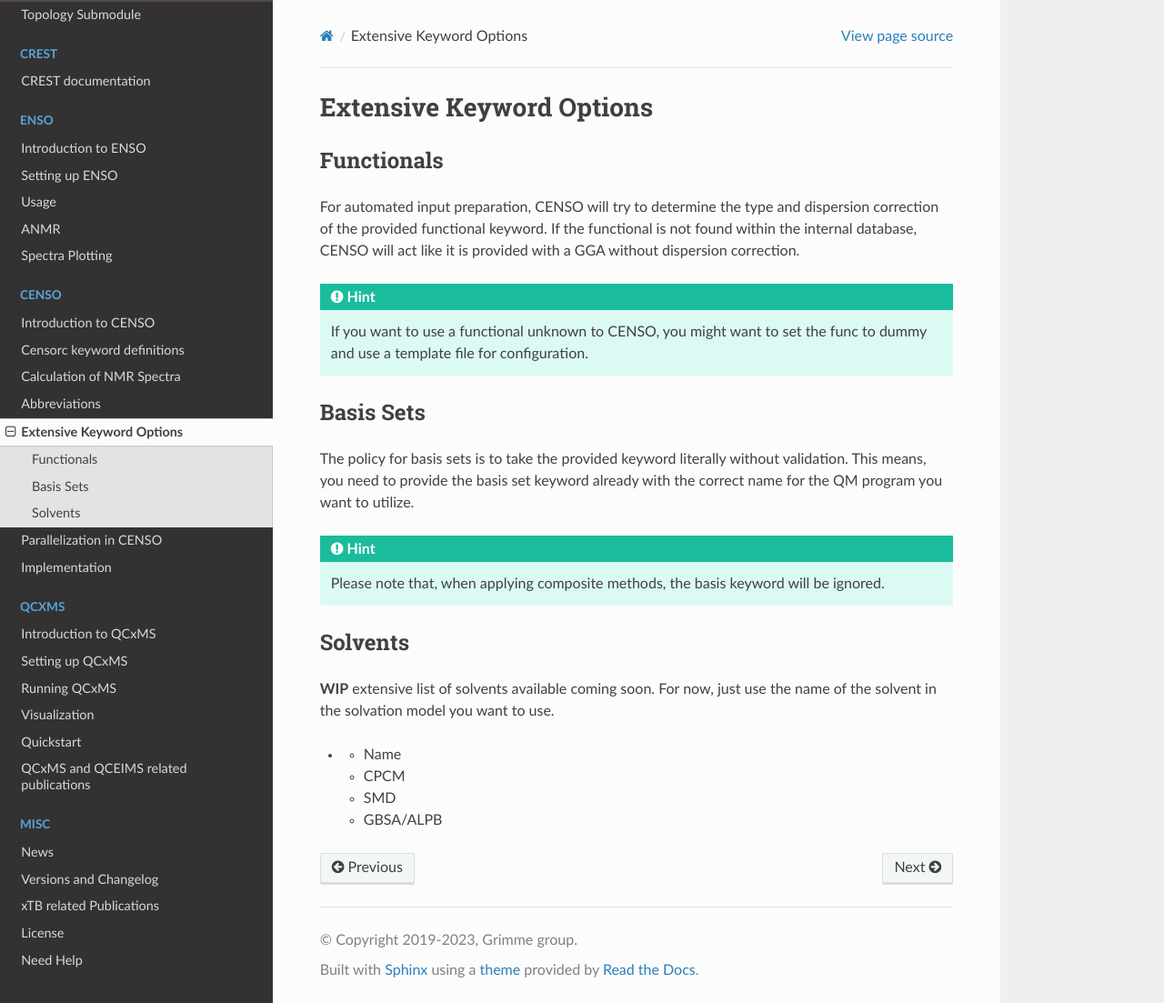
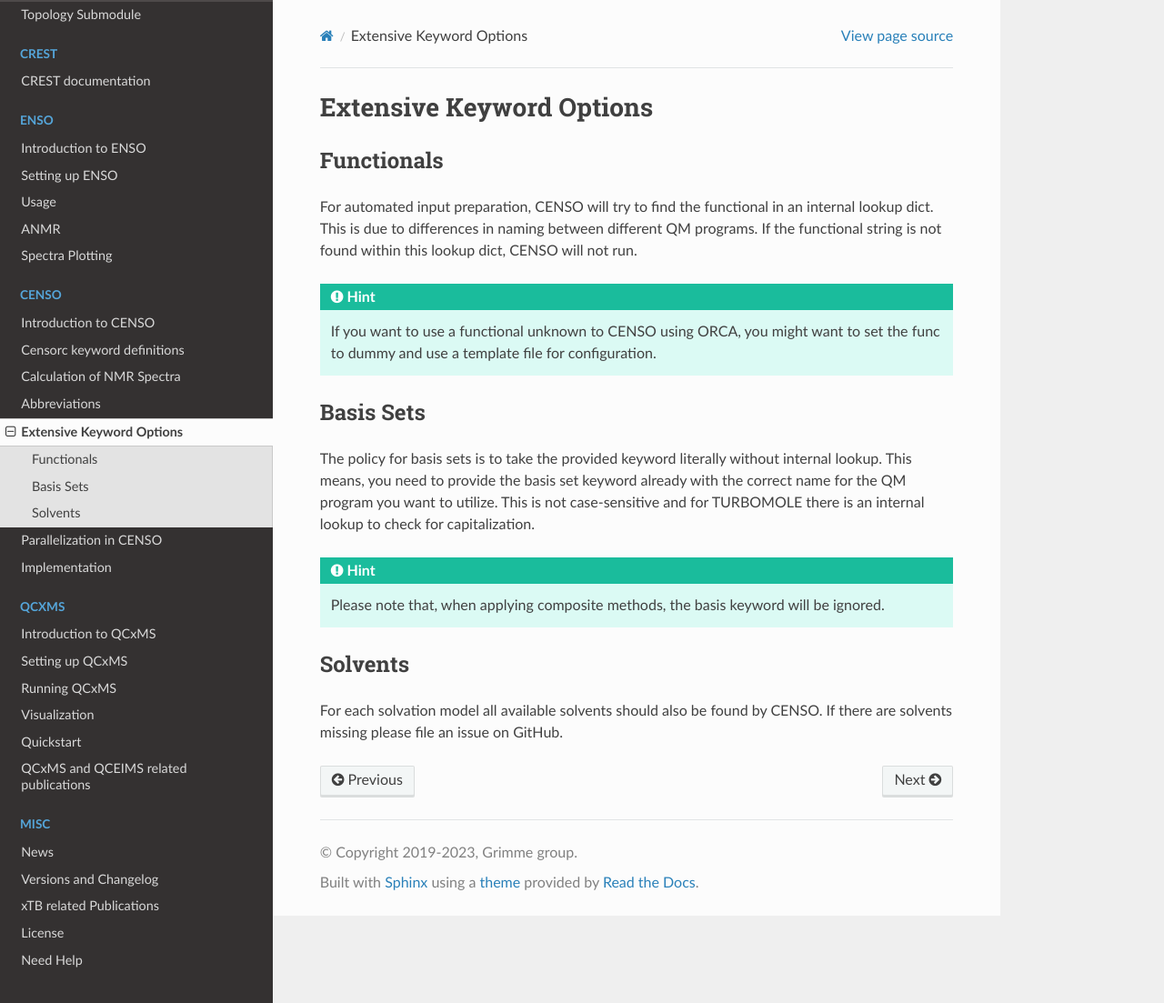
Before and after one commit to grimme-lab/xtb_docs, a Sphinx documentation site: the page built from source/CENSO_docs/censo_extensive_keywords.rst, in a window 1280 px wide and 1103 px high. Shown: the whole window at 91% size. Built offline with Sphinx 7.4.7 and the Read the Docs theme 3.1.0, drawn with Linux system fonts in a browser that asks for light colours.

Commit message:
some clarifications + tm updates

```diff
--- a/source/CENSO_docs/censo_extensive_keywords.rst
+++ b/source/CENSO_docs/censo_extensive_keywords.rst
@@ -9,13 +9,13 @@ Extensive Keyword Options
 Functionals
 -----------
 
-For automated input preparation, CENSO will try to determine the type and dispersion correction
-of the provided functional keyword. If the functional is not found within the internal database,
-CENSO will act like it is provided with a GGA without dispersion correction.
+For automated input preparation, CENSO will try to find the functional in an internal lookup dict.
+This is due to differences in naming between different QM programs. If the functional string is not
+found within this lookup dict, CENSO will not run.
 
 .. hint::
 
-   If you want to use a functional unknown to CENSO, you might want to set the func to dummy and
+   If you want to use a functional unknown to CENSO using ORCA, you might want to set the func to dummy and
    use a template file for configuration.
 
 
@@ -24,9 +24,10 @@ CENSO will act like it is provided with a GGA without dispersion correction.
 Basis Sets
 ----------
 
-The policy for basis sets is to take the provided keyword literally without validation.
+The policy for basis sets is to take the provided keyword literally without internal lookup.
 This means, you need to provide the basis set keyword already with the correct name
-for the QM program you want to utilize.
+for the QM program you want to utilize. This is not case-sensitive and for TURBOMOLE there is
+an internal lookup to check for capitalization.
 
 .. hint::
 
@@ -37,14 +38,5 @@ for the QM program you want to utilize.
 Solvents
 --------
 
-**WIP** extensive list of solvents available coming soon. For now, just use the name of the solvent in
-the solvation model you want to use.
-
-.. list-table:: Solvents Availability
-    :widths: 30 30 30 30
-    :header-rows: 1
-
-* - Name
-  - CPCM
-  - SMD
-  - GBSA/ALPB
+For each solvation model all available solvents should also be found by CENSO. If there are solvents
+missing please file an issue on GitHub.
```
Also changed, not shown: source/CENSO_docs/censo.rst (+7 -6 lines).
